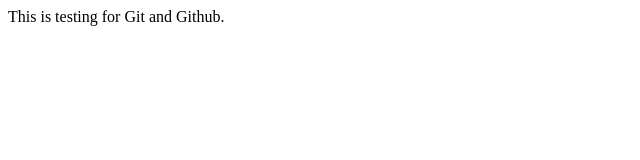
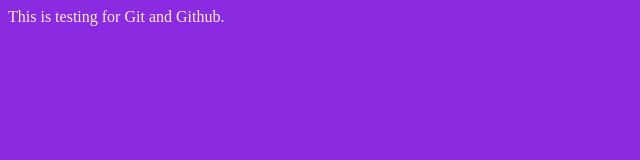
Before and after one commit to naeemabbas5iverr-arch/HTML-Pro, a plain HTML site: page index.html in a window 1280 px wide. Shown: the whole page, without its empty margins (0-640 px from the left). Drawn offline with Linux system fonts and the light colour scheme.

Commit message:
new style.css add into project

```diff
--- a/index.html
+++ b/index.html
@@ -1,4 +1,7 @@
-<html
+<html>
+    <head>
+        <link href="style.css" rel="stylesheet" type="text/css">
+    </head>
 <body bgcolor="green">
 
 
--- /dev/null
+++ b/style.css
@@ -0,0 +1,6 @@
+/***** Section *****/  /***** End Section *****/
+body
+{
+    background-color: blueviolet;
+    color:antiquewhite;
+}
```
